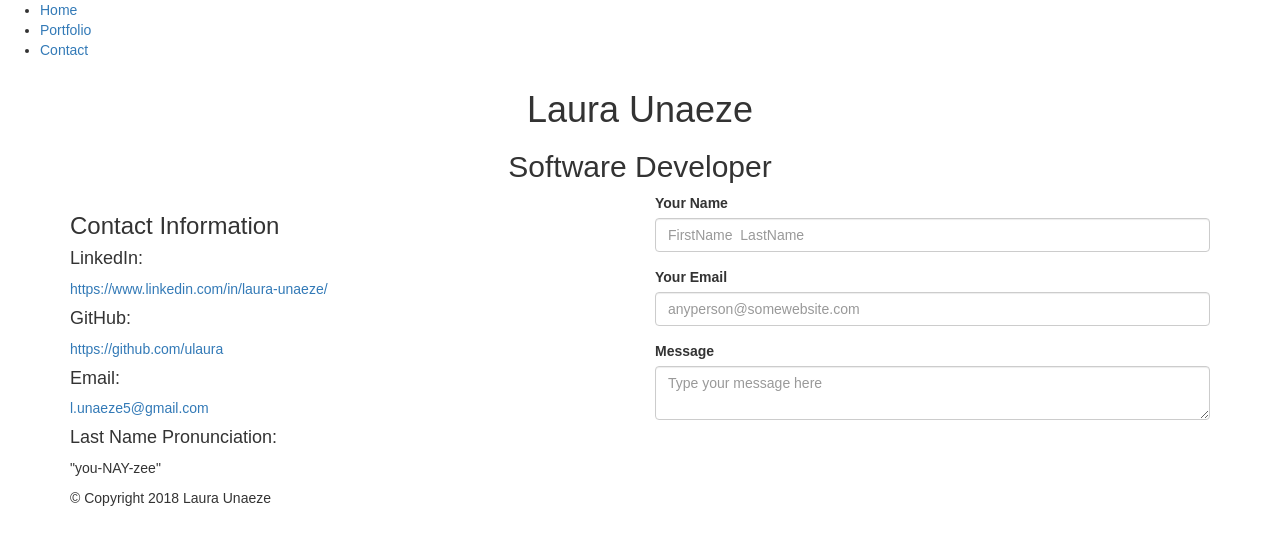
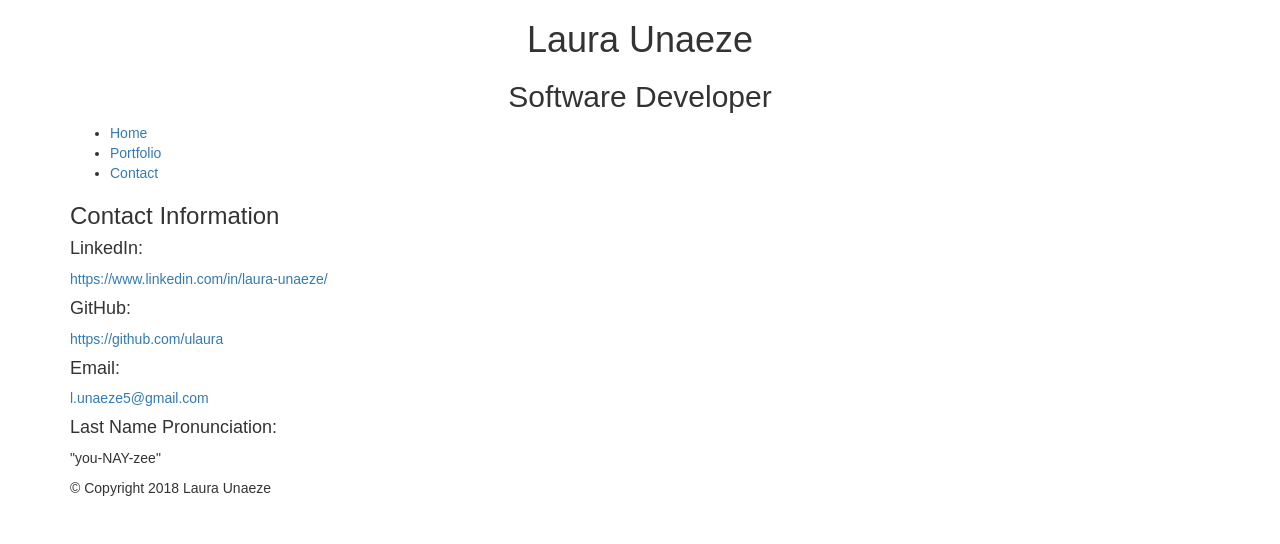
Before and after one commit to ulaura/react-personal-page, a React (Create React App) app: page /contact in a window 1280 px wide. Shown: the top 544 px of the page. Built offline with nearby package versions, Linux system fonts and the light colour scheme.

Commit message:
Removed contact form. Renamed NavBar component to Navigation.

```diff
--- a/src/App.js
+++ b/src/App.js
@@ -1,5 +1,5 @@
 import React from 'react';
-import NavBar from './components/NavBar';
+import Navigation from './components/Navigation';
 import Home from './components/Home';
 import Portfolio from './components/Portfolio'
 import Contact from './components/Contact';
@@ -12,11 +12,10 @@ const App = () => {
   return (
     <Router>
       <div>
-        <NavBar />
         <Grid>
           <h1 className="text-center">Laura Unaeze</h1>
           <h2 className="text-center">Software Developer</h2>
-
+          <Navigation />
           <Switch>
             <Route exact path="/" component={Home} />
             <Route exact path="/portfolio" component={Portfolio} />
--- a/src/components/Contact.js
+++ b/src/components/Contact.js
@@ -1,11 +1,9 @@
 import React from 'react';
-import ContactForm from './ContactForm';
 import { Grid, Row, Col } from 'react-bootstrap';
 
 const Contact = () => {
   return (
-    <Row>
-      <Col lg={6}>
+    <div>
       <h3>Contact Information</h3>
 
       <h4>LinkedIn:</h4>
@@ -19,12 +17,7 @@ const Contact = () => {
 
       <h4>Last Name Pronunciation:</h4>
       <p>"you-NAY-zee"</p>
-      </Col>
-
-      <Col lg={6}>
-        <ContactForm />
-      </Col>
-    </Row>
+    </div>
   );
 };
 
--- a/src/components/ContactForm.js
+++ b/src/components/ContactForm.js
@@ -1,6 +1,6 @@
 // This will be rendered in Contact.js
 import React, { Component } from 'react';
-import { FormGroup, FormControl, ControlLabel } from 'react-bootstrap';
+import { FormGroup, FormControl, ControlLabel, Button } from 'react-bootstrap';
 class ContactForm extends Component {
   constructor(props, context) {
     super(props, context);
@@ -19,8 +19,9 @@ class ContactForm extends Component {
         </FormGroup>
         <FormGroup controlId="formControlsTextarea">
           <ControlLabel>Message</ControlLabel>
-          <FormControl componentClass="textarea" placeholder="Type your message here" />
+          <FormControl componentClass="textarea" rows={5} placeholder="Type your message here" />
         </FormGroup>
+        <Button type="submit">Send Message</Button>
       </form>
     );
   };
```
Also changed, not shown: src/components/Navigation.js (renamed from src/components/NavBar.js, +6 -3 lines), 1 other file (tests, documents, lock files or other folders). Lines whose indentation alone changed are shown as unchanged.
